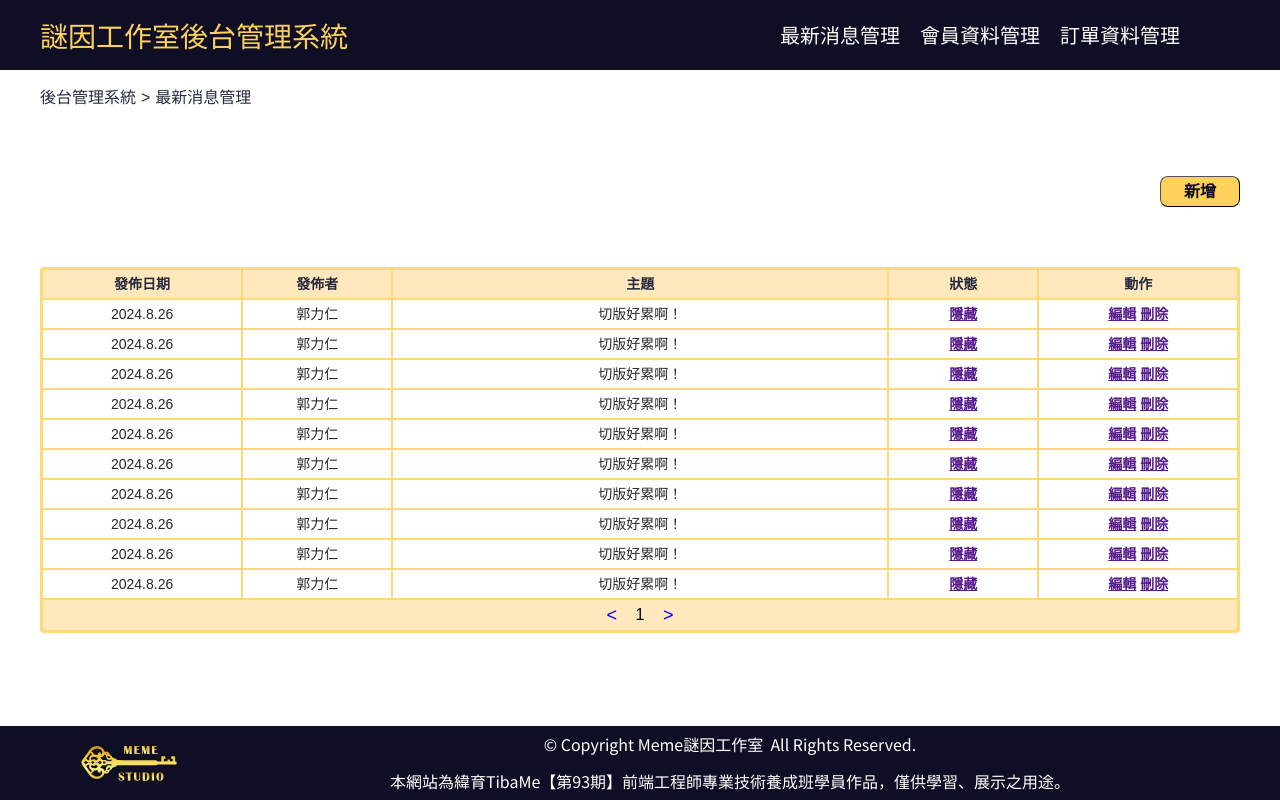
After one commit to phoebewang04/memeapple, a PHP site: page /backstage_news.html in a window 1280 px wide. The commit adds this page. Run offline with PHP 8.4, Linux system fonts and the light colour scheme; some libraries are stand-ins or nearby versions.

Commit message:
最新消息清單完成

```diff
--- /dev/null
+++ b/backstage_news.html
@@ -0,0 +1,196 @@
+<!DOCTYPE html>
+<html lang="en">
+
+<head>
+    <meta charset="UTF-8">
+    <meta name="viewport" content="width=device-width, initial-scale=1.0">
+    <link rel="preconnect" href="https://fonts.googleapis.com">
+    <link rel="preconnect" href="https://fonts.gstatic.com" crossorigin>
+    <link
+        href="https://fonts.googleapis.com/css2?family=Dancing+Script:wght@400..700&family=Noto+Sans+TC:wght@100..900&display=swap"
+        rel="stylesheet">
+    <script src="https://kit.fontawesome.com/f484a5c220.js" crossorigin="anonymous"></script>
+    <link rel="stylesheet" href="./src/assets/css/style.css">
+
+    <title>謎因工作室最新消息</title>
+</head>
+
+<body class="backstage_body">
+    <header class="top backstage_header">
+        <a href="#">
+            <h2 class="backstage_topic">謎因工作室後台管理系統</h2>
+        </a>
+        <i class="fa fa-bars" aria-hidden="true" onclick="showMenuBar()"></i>
+        <ul id="menuBar">
+            <li><a href="">最新消息管理</a></li>
+            <li><a href="">會員資料管理</a></li>
+            <li><a href="">訂單資料管理</a></li>
+        </ul>
+    </header>
+
+    <main class="backstage_main">
+        <div class="wrapper backstage_wrapper">
+            <div class="backstage_selection">
+                <nav class="backstage_breadcrumb">
+                    <ul>
+                        <li><a href="#">後台管理系統</a></li>
+                        <li>&gt;</li>
+                        <li><a href="#">最新消息管理</a></li>
+                    </ul>
+                </nav>
+                <div class="backstage_panel panel_news" style="margin-top: 50px;">
+                    <button class="btn backstage_button">新增</button>
+                </div>
+            </div>
+            <div class="backstage_tablezone">
+                <table class="backstage_table">
+                    <thead class="backstage_tablehead">
+                        <tr>
+                            <th class="column-header" id="news_date" style="width: 200px;">發佈日期</th>
+                            <th class="column-header" id="news_author" style="width: 150px;">發佈者</th>
+                            <th class="column-header" id="news_title" style="width: 500px;">主題</th>
+                            <th class="column-header" id="news_status" style="width: 150px;">狀態</th>
+                            <th class="column-header" id="news_action" style="width: 200px;">動作</th>
+                        </tr>
+                    </thead>
+                    <tbody class="backstage_tablebody">
+                        <tr>
+                            <td>2024.8.26</td>
+                            <td>郭力仁</td>
+                            <td>切版好累啊！</td>
+                            <td><a href="" class="backstage_table_button">隱藏</a></td>
+                            <td>
+                                <a href="" class="backstage_table_button">編輯</a>
+                                <a href="" class="backstage_table_button">刪除</a>
+                            </td>
+                        </tr>
+                        <tr>
+                            <td>2024.8.26</td>
+                            <td>郭力仁</td>
+                            <td>切版好累啊！</td>
+                            <td><a href="" class="backstage_table_button">隱藏</a></td>
+                            <td>
+                                <a href="" class="backstage_table_button">編輯</a>
+                                <a href="" class="backstage_table_button">刪除</a>
+                            </td>
+                        </tr>
+                        <tr>
+                            <td>2024.8.26</td>
+                            <td>郭力仁</td>
+                            <td>切版好累啊！</td>
+                            <td><a href="" class="backstage_table_button">隱藏</a></td>
+                            <td>
+                                <a href="" class="backstage_table_button">編輯</a>
+                                <a href="" class="backstage_table_button">刪除</a>
+                            </td>
+                        </tr>
+                        <tr>
+                            <td>2024.8.26</td>
+                            <td>郭力仁</td>
+                            <td>切版好累啊！</td>
+                            <td><a href="" class="backstage_table_button">隱藏</a></td>
+                            <td>
+                                <a href="" class="backstage_table_button">編輯</a>
+                                <a href="" class="backstage_table_button">刪除</a>
+                            </td>
+                        </tr>
+                        <tr>
+                            <td>2024.8.26</td>
+                            <td>郭力仁</td>
+                            <td>切版好累啊！</td>
+                            <td><a href="" class="backstage_table_button">隱藏</a></td>
+                            <td>
+                                <a href="" class="backstage_table_button">編輯</a>
+                                <a href="" class="backstage_table_button">刪除</a>
+                            </td>
+                        </tr>
+                        <tr>
+                            <td>2024.8.26</td>
+                            <td>郭力仁</td>
+                            <td>切版好累啊！</td>
+                            <td><a href="" class="backstage_table_button">隱藏</a></td>
+                            <td>
+                                <a href="" class="backstage_table_button">編輯</a>
+                                <a href="" class="backstage_table_button">刪除</a>
+                            </td>
+                        </tr>
+                        <tr>
+                            <td>2024.8.26</td>
+                            <td>郭力仁</td>
+                            <td>切版好累啊！</td>
+                            <td><a href="" class="backstage_table_button">隱藏</a></td>
+                            <td>
+                                <a href="" class="backstage_table_button">編輯</a>
+                                <a href="" class="backstage_table_button">刪除</a>
+                            </td>
+                        </tr>
+                        <tr>
+                            <td>2024.8.26</td>
+                            <td>郭力仁</td>
+                            <td>切版好累啊！</td>
+                            <td><a href="" class="backstage_table_button">隱藏</a></td>
+                            <td>
+                                <a href="" class="backstage_table_button">編輯</a>
+                                <a href="" class="backstage_table_button">刪除</a>
+                            </td>
+                        </tr>
+                        <tr>
+                            <td>2024.8.26</td>
+                            <td>郭力仁</td>
+                            <td>切版好累啊！</td>
+                            <td><a href="" class="backstage_table_button">隱藏</a></td>
+                            <td>
+                                <a href="" class="backstage_table_button">編輯</a>
+                                <a href="" class="backstage_table_button">刪除</a>
+                            </td>
+                        </tr>
+                        <tr>
+                            <td>2024.8.26</td>
+                            <td>郭力仁</td>
+                            <td>切版好累啊！</td>
+                            <td><a href="" class="backstage_table_button">隱藏</a></td>
+                            <td>
+                                <a href="" class="backstage_table_button">編輯</a>
+                                <a href="" class="backstage_table_button">刪除</a>
+                            </td>
+                        </tr>
+                        <tr class="backstage_tfoot">
+                            <td colspan="5" style="text-align: center;">
+                                <div class="backstage_pagination">
+                                    <div class="backstage_paginator">
+                                        <a href="#">&lt;</a>
+                                        <input class="backstage_page_input" type="text" value="1">
+                                        <a href="#">&gt;</a>
+                                    </div>
+                                </div>
+                            </td>
+                        </tr>
+                    </tbody>
+                </table>
+            </div>
+        </div>
+    </main>
+
+    <footer>
+
+        <div class="bottom backstage_footer">
+
+            <div>
+                <img src="./img/memelogo.svg" alt="">
+            </div>
+
+
+            <div class="bm_text">
+                <p>© Copyright Meme謎因工作室&nbsp;&nbsp;All Rights Reserved.</p>
+                <p>本網站為緯育TibaMe【第93期】前端工程師專業技術養成班學員作品，僅供學習、展示之用途。</p>
+            </div>
+
+        </div>
+
+    </footer>
+
+
+
+</body>
+
+</html>
--- a/src/assets/css/style.css
+++ b/src/assets/css/style.css
@@ -595,7 +595,7 @@ i.fa-dollar-sign {
 }
 
 .backstage_tablezone {
-  margin-top: 60px;
+  margin-top: 40px;
   height: calc(100% - 250px);
   padding-bottom: 12px;
 }
@@ -632,6 +632,13 @@ i.fa-dollar-sign {
 .backstage_table td {
   border: 1px solid #FEDA77;
   line-height: 2;
+}
+.backstage_table .backstage_table_button {
+  text-decoration: underline;
+  font-weight: bold;
+}
+.backstage_table .backstage_table_button:active {
+  color: #FCD15B;
 }
 
 .backstage_tablehead {
@@ -1837,4 +1844,8 @@ button:hover {
   height: 675px;
 }
 
+.panel_news {
+  justify-content: end;
+}
+
 /*# sourceMappingURL=style.css.map */
--- a/src/assets/sass/page/_backstage.scss
+++ b/src/assets/sass/page/_backstage.scss
@@ -140,7 +140,7 @@
 
 .backstage_tablezone{
     // background-color: dimgray;
-    margin-top: 60px;
+    margin-top: 40px;
     height: calc(100% - 250px);
     padding-bottom: 12px;
 }
@@ -170,6 +170,7 @@
     border-radius: 4px;
     text-align: center;
     font-size: 14px;
+
         th{
             border: 1px solid map-get($colors, yellow );
             line-height: 2;
@@ -178,11 +179,20 @@
             border: 1px solid map-get($colors, yellow );
             line-height: 2;
         }
+        .backstage_table_button{
+            text-decoration: underline;
+            font-weight: bold;
+        }
+        & .backstage_table_button:active{
+            color: map-get( $colors, gold );
+        }
+
 }
 
 .backstage_tablehead{
     background-color: map-get($colors, lightyellow );
     color: map-get($colors, lightblue );
+
     th{
         font-weight: bold;
     }
--- /dev/null
+++ b/src/assets/sass/page/_bnews.scss
@@ -0,0 +1,3 @@
+.panel_news{
+    justify-content: end;
+}
--- a/src/assets/sass/style.scss
+++ b/src/assets/sass/style.scss
@@ -24,3 +24,4 @@
 @import 'page/pay';
 @import 'page/preorder';
 @import 'page/bnewsedit';
+@import 'page/bnews';
```
Also changed, not shown: 1 other file.
